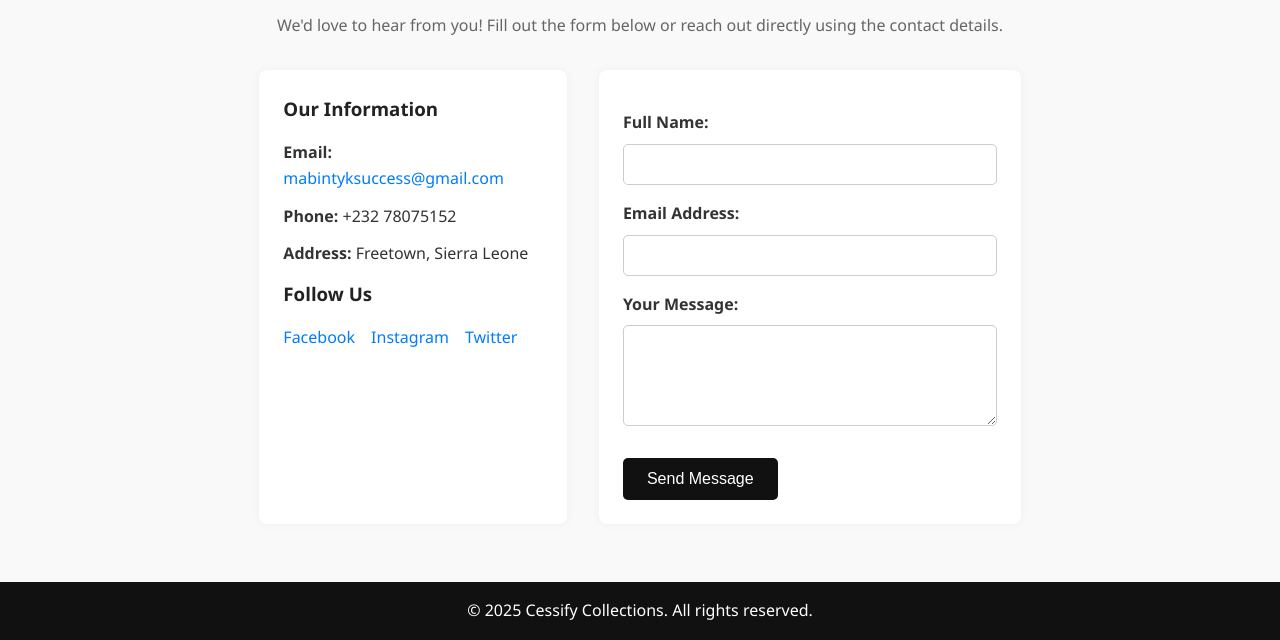
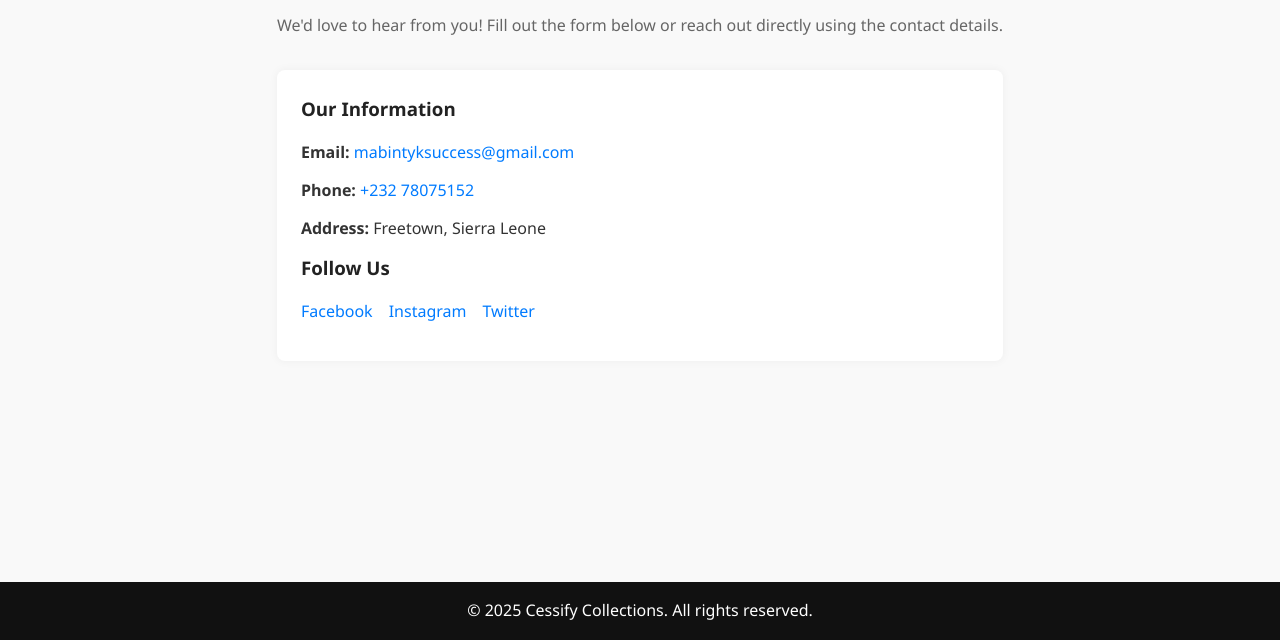
Before and after one commit to AppleofGod1/Cessify_Collections, a plain HTML site: page contact.html in a window 1280 px wide. Shown: the part 160-800 px from the top of the page. Drawn offline with Linux system fonts and the light colour scheme; files whose address does not match are found by name.

Commit message:
contact.html, index.html

```diff
--- a/contact.html
+++ b/contact.html
@@ -29,7 +29,7 @@
         <h3>Our Information</h3>
         <ul>
           <li><strong>Email:</strong> <a href="mailto:mabintyksuccess@gmail.com">mabintyksuccess@gmail.com</a></li>
-          <li><strong>Phone:</strong> +232 78075152</li>
+          <li><strong>Phone:</strong> <a href="tel:+23278075152">+232 78075152</a></li>
           <li><strong>Address:</strong> Freetown, Sierra Leone</li>
         </ul>
         <h3>Follow Us</h3>
@@ -39,19 +39,6 @@
           <li><a href="#">Twitter</a></li>
         </ul>
       </div>
-
-      <form action="#" method="post" class="contact-form">
-        <label for="name">Full Name:</label>
-        <input type="text" id="name" name="name" required />
-
-        <label for="email">Email Address:</label>
-        <input type="email" id="email" name="email" required />
-
-        <label for="message">Your Message:</label>
-        <textarea id="message" name="message" rows="5" required></textarea>
-
-        <button type="submit">Send Message</button>
-      </form>
     </div>
   </main>
 
```
Also changed, not shown: index.html (+2 -2 lines).
